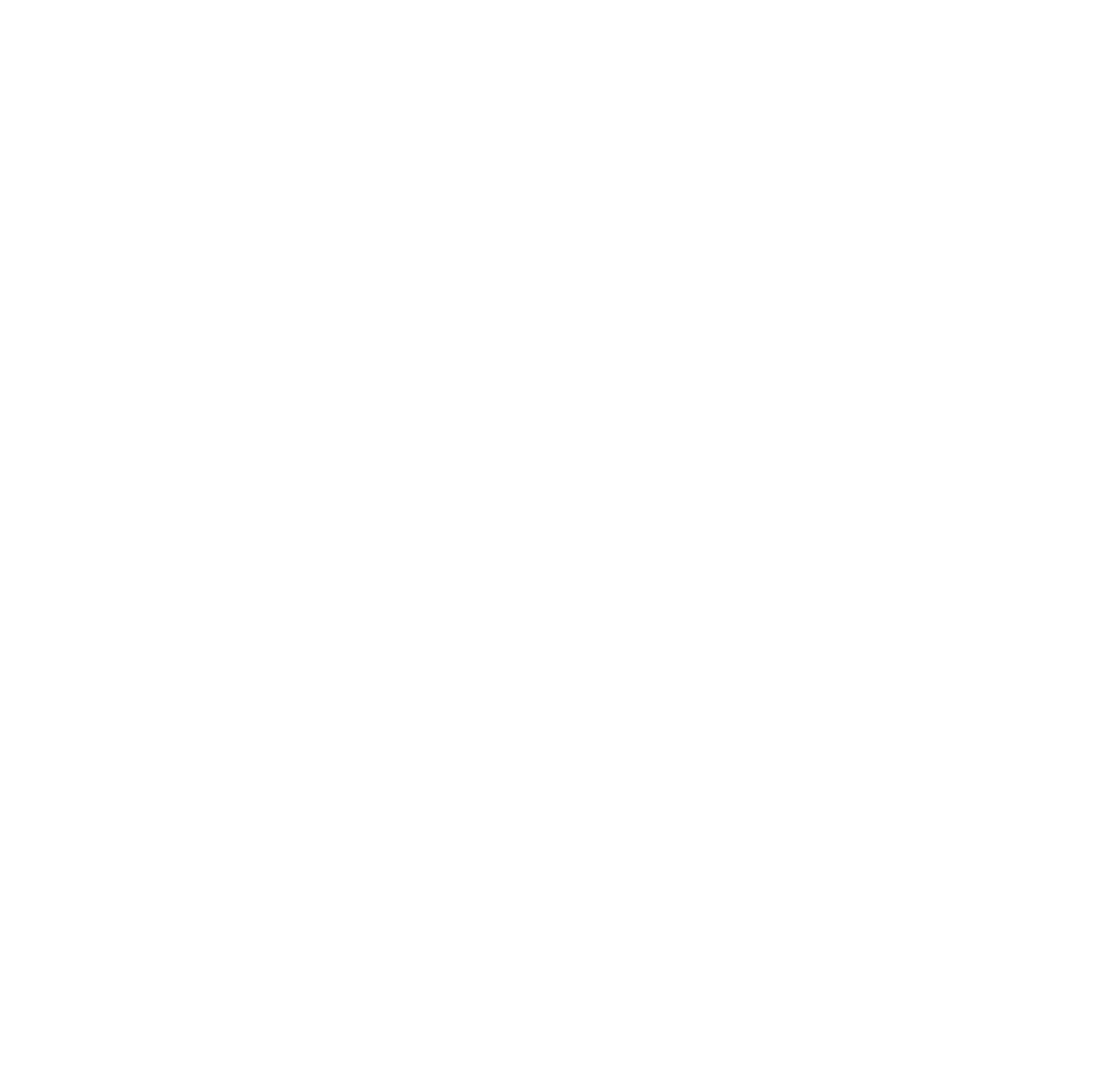
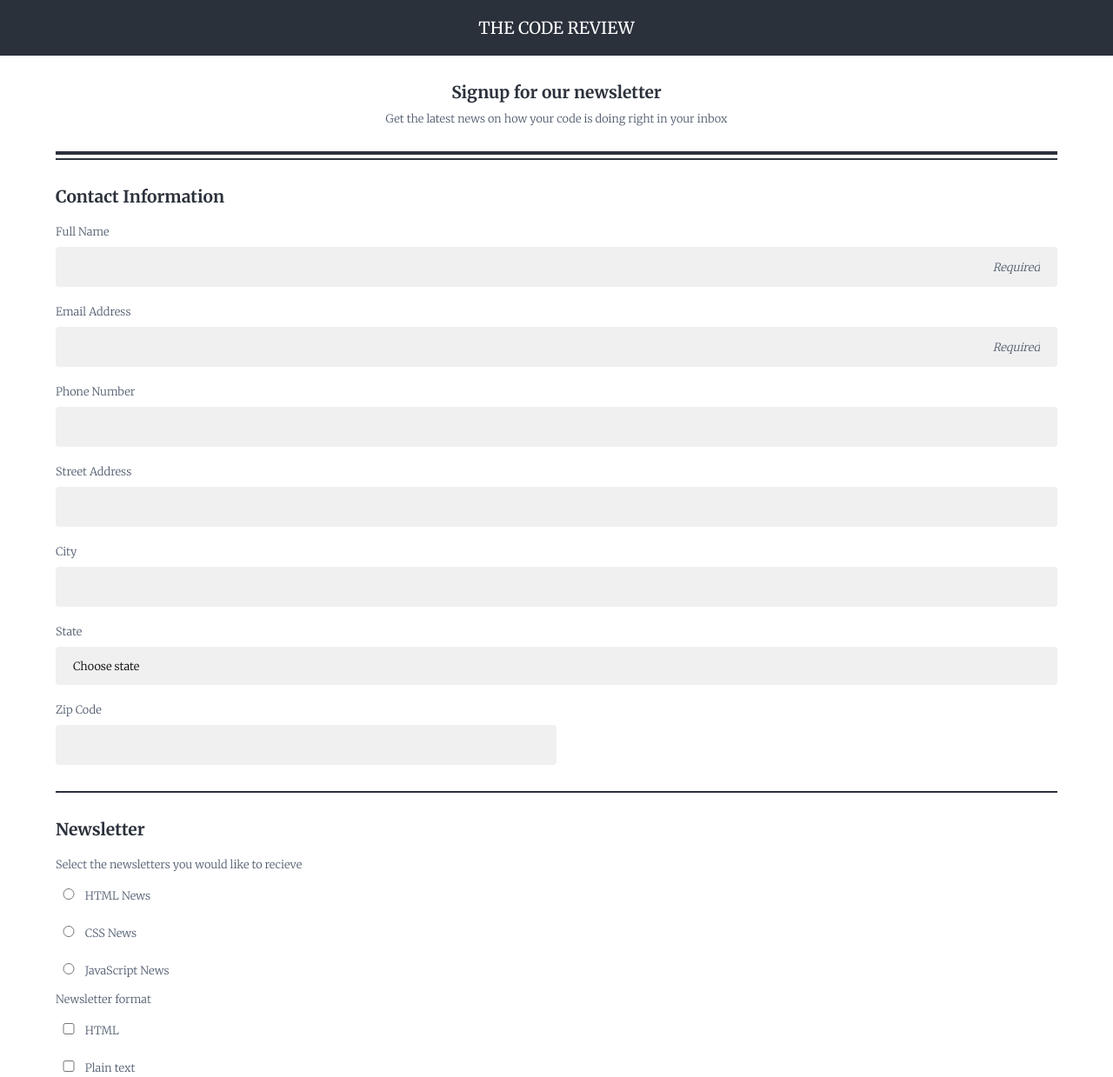
Before and after one commit to unluisco/Project-3-Online-Registration-Form, a plain HTML site: page index.html in a window 1280 px wide. Shown: the top 1239 px of the page at 87% size. Before the commit the page ends 800 px from the top, so only its background shows below. Drawn offline with Linux system fonts and the light colour scheme.

Commit message:
add small version

```diff
--- a/css/styles.css
+++ b/css/styles.css
@@ -0,0 +1,138 @@
+* {
+	margin: 0;
+	padding: 0;
+	box-sizing: border-box;
+	font-family: Merriweather, serif;
+	/* border: 1px solid red; */
+}
+
+form {
+	width: 90%;
+	margin: auto;
+}
+
+h1,
+button {
+	font-size: 1.2rem;
+	font-weight: 400;
+}
+
+h2,
+legend {
+	font-size: 1.2rem;
+	font-weight: 700;
+}
+
+p,
+label,
+input,
+select,
+textarea,
+option {
+	font-size: .8rem;
+	font-weight: 300;
+}
+
+header {
+	padding-top: 20px;
+	padding-bottom: 20px;
+	background-color: #2b313b;
+	text-align: center;
+	text-transform: uppercase;
+	color: #fff;
+}
+
+.newsletter-header {
+	margin-top: 30px;
+	padding-bottom: 30px;
+	text-align: center;
+	border-bottom: 4px solid #2b313b;
+	margin-bottom: 4px;
+}
+
+.newsletter-header h2 { color: #2b313b; }
+
+.newsletter-header p {
+	margin-top: 10px;
+	color: #505b6e;
+}
+
+fieldset { border: none; }
+
+fieldset:first-of-type { margin-bottom: 10px; }
+
+fieldset legend {
+	float: left;
+	width: 100%;
+	padding-top: 30px;
+	padding-bottom: 20px;
+	border-top: 2px solid #2b313b;
+	color: #2b313b;
+}
+
+fieldset label { color: #505b6e; }
+
+fieldset:first-of-type label { display: block; }
+
+fieldset:last-of-type .title {
+	display: block;
+	margin-bottom: 10px;
+}
+
+fieldset input,
+fieldset select,
+fieldset textarea {
+	width: 100%;
+	padding: 15px 20px;
+	margin-top: 10px;
+	margin-bottom: 20px;
+	background-color: #f0f0f0;
+	border: none;
+	border-radius: 4px;
+	outline: none;
+}
+
+fieldset input:focus,
+fieldset select:focus,
+fieldset textarea:focus { border: 2px solid #2b313b; }
+
+[required]::placeholder {
+	text-align: right;
+	color: #505b6e;
+	font-style: italic;
+}
+
+[required] { box-shadow: none; } /* delete red border */
+
+select {
+	-webkit-appearance: none;
+	-moz-appearance: none;
+}
+
+.zip-code { width: 50%; }
+
+input[type="radio"],
+input[type="checkbox"] { width: 30px; }
+
+textarea { height: 100px; }
+
+button {
+	width: 100%;
+	padding: 20px;
+	margin-top: 15px;
+	background-color: #0caab0;
+	border: none;
+	border-radius: 4px;
+	color: #fff;
+	cursor: pointer;
+}
+
+footer {
+	padding-top: 30px;
+	padding-bottom: 200px;
+	text-align: center;
+	color: #7585a1;
+	font-style: italic;
+}
+
+footer p { color: #505b6e; }
--- a/index.html
+++ b/index.html
@@ -2,9 +2,114 @@
 <html>
 	<head>
 		<meta charset="utf-8">
-		<title></title>
+		<title>&#10010; The Code Review</title>
+		<meta name="viewport" content="width=device-width, initial-scale=1">
+		<link rel="stylesheet" href="https://fonts.googleapis.com/css?family=Merriweather:300,400,700">
+		<link rel="stylesheet" href="css/styles.css">
 	</head>
+
 	<body>
+		<header>
+			<h1>The Code Review</h1>
+		</header>
 
+		<form action="index.html" method="post">
+			<div class="newsletter-header">
+				<h2>Signup for our newsletter</h2>
+				<p>Get the latest news on how your code is doing right in your inbox</p>
+			</div>
+
+			<fieldset>
+				<legend>Contact Information</legend>
+
+				<label for="name">Full Name</label>
+				<input id="name" type="text" name="user_name" placeholder="Required" required>
+
+				<label for="email">Email Address</label>
+				<input id="email" type="email" name="user_email" placeholder="Required" required>
+
+				<label for="phone">Phone Number</label>
+				<input id="phone" type="tel" name="user_phone">
+
+				<label for="address">Street Address</label>
+				<input id="address" type="text" name="user_address">
+
+				<label for="city">City</label>
+				<input id="city" type="text" name="user_city">
+
+				<label for="state">State</label>
+				<select id="state" name="user_state">
+					<option value="" selected disabled hidden>Choose state</option>
+					<option value="Amazonas">Amazonas</option>
+					<option value="Antioquia">Antioquia</option>
+					<option value="Arauca">Arauca</option>
+					<option value="Atlántico">Atlántico</option>
+					<option value="Bogotá">Bogotá</option>
+					<option value="Bolívar">Bolívar</option>
+					<option value="Boyacá">Boyacá</option>
+					<option value="Caldas">Caldas</option>
+					<option value="Caquetá">Caquetá</option>
+					<option value="Casanare">Casanare</option>
+					<option value="Cauca">Cauca</option>
+					<option value="Cesar">Cesar</option>
+					<option value="Chocó">Chocó</option>
+					<option value="Córdoba">Córdoba</option>
+					<option value="Cundinamarca">Cundinamarca</option>
+					<option value="Guainía">Guainía</option>
+					<option value="Guaviare">Guaviare</option>
+					<option value="Huila">Huila</option>
+					<option value="La Guajira">La Guajira</option>
+					<option value="Magdalena">Magdalena</option>
+					<option value="Meta">Meta</option>
+					<option value="Nariño">Nariño</option>
+					<option value="Norte de Santander">Norte de Santander</option>
+					<option value="Putumayo">Putumayo</option>
+					<option value="Quindío">Quindío</option>
+					<option value="Risaralda">Risaralda</option>
+					<option value="San Andrés y Providencia">San Andrés y Providencia</option>
+					<option value="Santander">Santander</option>
+					<option value="Sucre">Sucre</option>
+					<option value="Tolima">Tolima</option>
+					<option value="Valle del Cauca">Valle del Cauca</option>
+					<option value="Vaupés">Vaupés</option>
+					<option value="Vichada">Vichada</option>
+				</select>
+
+				<label for="zip">Zip Code</label>
+				<input id="zip" class="zip-code" type="text" name="user_zip">
+			</fieldset>
+
+			<fieldset>
+				<legend>Newsletter</legend>
+
+				<label class="title">Select the newsletters you would like to recieve</label>
+
+				<input id="html-news" type="radio" name="newsletter" value="html_news">
+				<label for="html-news">HTML News</label><br>
+
+				<input id="css-news" type="radio" name="newsletter" value="css_news">
+				<label for="css-news">CSS News</label><br>
+
+				<input id="js-news" type="radio" name="newsletter" value="js_news">
+				<label for="js-news">JavaScript News</label><br>
+
+				<label class="title">Newsletter format</label>
+
+				<input id="html-format" type="checkbox" name="newsletter_format" value="html_format">
+				<label for="html-format">HTML</label><br>
+
+				<input id="text-format" type="checkbox" name="newsletter_format" value="text_format">
+				<label for="text-format">Plain text</label><br>
+
+				<label class="title" for="other-topics">Other topics you'd like to hear about</label>
+				<textarea id="other-topics" name="other_topics"></textarea>
+			</fieldset>
+
+			<button type="submit">Sign Up</button>
+		</form>
+
+		<footer>
+			<p>Copyright The Code Review</p>
+		</footer>
 	</body>
 </html>
```
